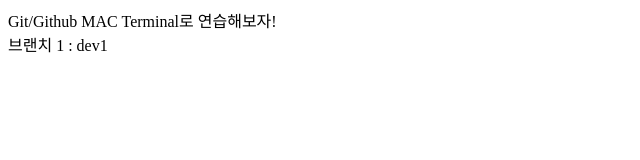
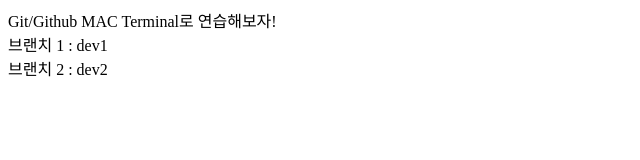
Before and after one commit to sunyeon-Jeong/prac2, a plain HTML site: page index.html in a window 1280 px wide. Shown: the whole page, without its empty margins (0-640 px from the left). Drawn offline with Linux system fonts and the light colour scheme.

Commit message:
fourth commit

```diff
--- a/index.html
+++ b/index.html
@@ -7,5 +7,6 @@
 <body>
 Git/Github MAC Terminal로 연습해보자!
 <div>브랜치 1 : dev1</div>
+<div>브랜치 2 : dev2</div>
 </body>
 </html>
```
